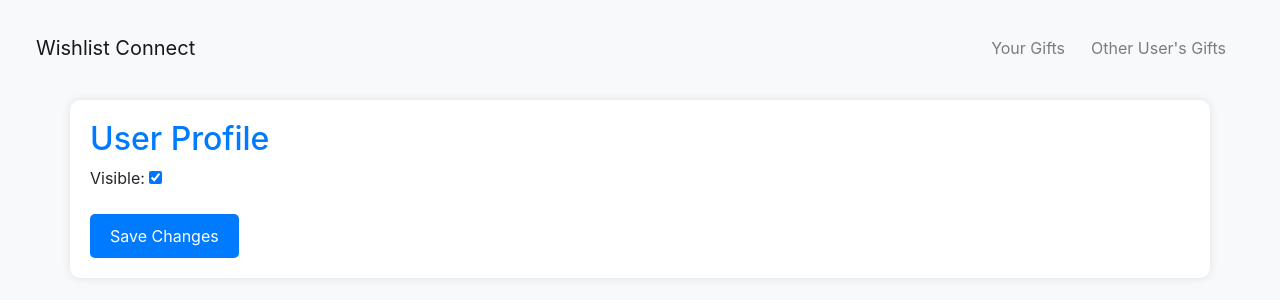
After one commit to Tiranomage/WishlistConnectDjango, a Django app: template wishlist_connect/templates/user_profile.html in a window 1280 px wide. The commit adds this page. Shown: the top 300 px of the page. Run offline with Django 5.2, Linux system fonts and the light colour scheme; the template is opened without the code that fills it: values that come from a table or form of the project are taken from there, others are empty; some libraries are stand-ins or nearby versions.

Commit message:
Update 1.1 (Added the function of sorting gifts by name, price and priority, added account logout, added privacy feature, improved design)

```diff
--- a/wishlist_connect/api/forms.py
+++ b/wishlist_connect/api/forms.py
@@ -1,7 +1,12 @@
 from django import forms
-from .models import Gift
+from .models import Gift, UserProfile
 
 class GiftForm(forms.ModelForm):
     class Meta:
         model = Gift
-        fields = ['title', 'description', 'price']
+        fields = ['title', 'description', 'price', 'priority']
+
+class UserProfileForm(forms.ModelForm):
+    class Meta:
+        model = UserProfile
+        fields = ['visible']
--- a/wishlist_connect/api/models.py
+++ b/wishlist_connect/api/models.py
@@ -4,10 +4,28 @@ from django.db.models.signals import post_save
 from django.dispatch import receiver
 
 class Gift(models.Model):
+    PRIORITY_CHOICES = [
+        ('high', 'High'),
+        ('medium', 'Medium'),
+        ('low', 'Low'),
+        ('none', 'None'),
+    ]
+
     user = models.ForeignKey(User, on_delete=models.CASCADE)
     title = models.CharField(max_length=255)
     description = models.TextField()
     price = models.DecimalField(max_digits=10, decimal_places=2)
+    priority = models.CharField(max_length=10, choices=PRIORITY_CHOICES, default='none')
+
+    def __str__(self):
+        return self.title
+
+class UserProfile(models.Model):
+    user = models.OneToOneField(User, on_delete=models.CASCADE)
+    visible = models.BooleanField(default=True)
+
+    def __str__(self):
+        return self.user.username
 
 class Wishlist(models.Model):
     user = models.OneToOneField(User, on_delete=models.CASCADE)
--- a/wishlist_connect/api/urls.py
+++ b/wishlist_connect/api/urls.py
@@ -4,12 +4,14 @@ from .views import (GiftListCreateView, GiftDetailView,
                     user_gift_list, other_user_gift_list,
                     main_menu, edit_gift, view_gift, home,
                     delete_selected_gifts, create_gift,
-                    enter_user_id, delete_gift, register_view)
+                    enter_user_id, delete_gift, register_view,
+                    user_profile)
 
 urlpatterns = [
     path('login/', auth_views.LoginView.as_view(template_name='login.html'), name='login'),
     path('logout/', auth_views.LogoutView.as_view(), name='logout'),
     path('register/', register_view, name='register'),
+    path('user-profile/', user_profile, name='user-profile'),
     path('gifts/', GiftListCreateView.as_view(), name='gift-list-create'),
     path('gifts/<int:pk>/', GiftDetailView.as_view(), name='gift-detail'),
     path('user-gift-list/', user_gift_list, name='user-gift-list'),
--- a/wishlist_connect/templates/base.html
+++ b/wishlist_connect/templates/base.html
@@ -3,51 +3,100 @@
 <head>
     <meta charset="UTF-8">
     <meta name="viewport" content="width=device-width, initial-scale=1.0">
-    <title>{% block title %}Wish List Connect{% endblock %}</title>
+    <title>{% block title %}Wishlist Connect{% endblock %}</title>
+    <link rel="stylesheet" href="https://stackpath.bootstrapcdn.com/bootstrap/4.3.1/css/bootstrap.min.css">
     <style>
         body {
-            background-color: white;
-            margin: 0;
-            font-family: Arial, sans-serif;
+            background-color: #f8f9fa;
+            margin: 20px;
         }
-        .top-menu {
-            background: linear-gradient(to right, #3498db, #2980b9);
-            padding: 10px;
-            text-align: center;
+        .container {
+            background-color: #fff;
+            padding: 20px;
+            border-radius: 10px;
+            box-shadow: 0 0 10px rgba(0, 0, 0, 0.1);
+            margin-top: 20px;
         }
-        .menu-button, .standard-button {
-            background-color: #3498db;
-            color: white;
+        h1, h2, h3 {
+            color: #007bff;
+        }
+        .navbar {
+            background-color: #007bff;
+        }
+        .navbar a {
+            color: #007bff;
+            margin-right: 10px;
+        }
+        .navbar a:hover {
+            color: #0056b3;
+        }
+        .navbar-toggler-icon {
+            background-color: #fff;
+        }
+        .standard-button {
+            background-color: #007bff;
+            color: #fff;
+            border: none;
             padding: 10px 20px;
-            margin: 20px;
-            text-decoration: none;
-            display: inline-block;
-            border: none;
             border-radius: 5px;
             cursor: pointer;
         }
+        .standard-button:hover {
+            background-color: #0056b3;
+            color: #fff;
+        }
         .delete-button {
-            background-color: #e74c3c; /* Red color */
-            color: white;
+            background-color: #e74c3c;
+            color: #fff;
+            border: none;
             padding: 10px 20px;
             margin: 20px;
-            text-decoration: none;
-            display: inline-block;
-            border: none;
             border-radius: 5px;
             cursor: pointer;
         }
-        .content {
-            margin: 20px;
+        .delete-button:hover {
+            background-color: #c63b2b;
+            color: #fff;
+        }
+        hr {
+            border-top: 1px solid #dee2e6;
         }
     </style>
+
+    <script src="https://code.jquery.com/jquery-3.3.1.slim.min.js"></script>
+    <script src="https://cdnjs.cloudflare.com/ajax/libs/popper.js/1.14.7/umd/popper.min.js"></script>
+    <script src="https://stackpath.bootstrapcdn.com/bootstrap/4.3.1/js/bootstrap.min.js"></script>
+
 </head>
 <body>
-    <div class="top-menu">
-        <a href="{% url 'user-gift-list' %}" class="menu-button">View Your Gift List</a>
-        <a href="{% url 'enter-user-id' %}" class="menu-button">Enter User ID</a>
-    </div>
-    <div class="content">
+    <nav class="navbar navbar-expand-lg navbar-light bg-light mb-4">
+        <a class="navbar-brand" href="{% url 'main-menu' %}">Wishlist Connect</a>
+        <button class="navbar-toggler" type="button" data-toggle="collapse" data-target="#navbarNav" aria-controls="navbarNav" aria-expanded="false" aria-label="Toggle navigation">
+            <span class="navbar-toggler-icon"></span>
+        </button>
+        <div class="collapse navbar-collapse" id="navbarNav">
+            <ul class="navbar-nav ml-auto">
+                <li class="nav-item">
+                    <a class="nav-link" href="{% url 'user-gift-list' %}">Your Gifts</a>
+                </li>
+                <li class="nav-item">
+                    <a class="nav-link" href="{% url 'enter-user-id' %}">Other User's Gifts</a>
+                </li>
+                {% if user.is_authenticated %}
+                    <li class="nav-item">
+                        <a class="nav-link" href="{% url 'user-profile' %}">Your profile</a>
+                    </li>
+                    <li class="nav-item">
+                        <form method="post" action="{% url 'logout' %}?next={% url 'login' %}">
+                            {% csrf_token %}
+                            <button type="submit" class="nav-link" style="background: none; border: none; cursor: pointer;">Logout</button>
+                        </form>
+                    </li>
+        {% endif %}
+            </ul>
+        </div>
+    </nav>
+    <div class="container">
         {% block content %}{% endblock %}
     </div>
 </body>
--- /dev/null
+++ b/wishlist_connect/templates/invisible_user_notification.html
@@ -0,0 +1,6 @@
+{% extends 'base.html' %}
+
+{% block content %}
+    <h2>User's Wishlist is Hidden</h2>
+    <p>{{ other_user.username }} has chosen to hide their wishlist.</p>
+{% endblock %}
--- /dev/null
+++ b/wishlist_connect/templates/user_profile.html
@@ -0,0 +1,10 @@
+{% extends 'base.html' %}
+
+{% block content %}
+    <h2>User Profile</h2>
+    <form method="post" action="{% url 'user-profile' %}">
+        {% csrf_token %}
+        {{ form.as_p }}
+        <button type="submit" class="standard-button">Save Changes</button>
+    </form>
+{% endblock %}
--- a/wishlist_connect/wishlist_connect/settings.py
+++ b/wishlist_connect/wishlist_connect/settings.py
@@ -152,7 +152,7 @@ ACCOUNT_AUTHENTICATED_LOGIN_REDIRECTS = False
 # Include allauth URLs
 LOGIN_URL = 'account_login'
 LOGOUT_URL = 'account_logout'
-LOGIN_REDIRECT_URL = 'home'
+LOGIN_REDIRECT_URL = 'main-menu'
 
 REST_FRAMEWORK = {
     'DEFAULT_AUTHENTICATION_CLASSES': [
```
Also changed, not shown: wishlist_connect/api/views.py (+66 -4 lines), wishlist_connect/templates/main_menu.html (+10 -3 lines), wishlist_connect/templates/other_user_gift_list.html (+24 -2 lines), wishlist_connect/templates/user_gift_list.html (+27 -4 lines), wishlist_connect/api/migrations/0004_gift_priority.py (added), wishlist_connect/api/migrations/0005_userprofile.py (added), wishlist_connect/db.sqlite3.
